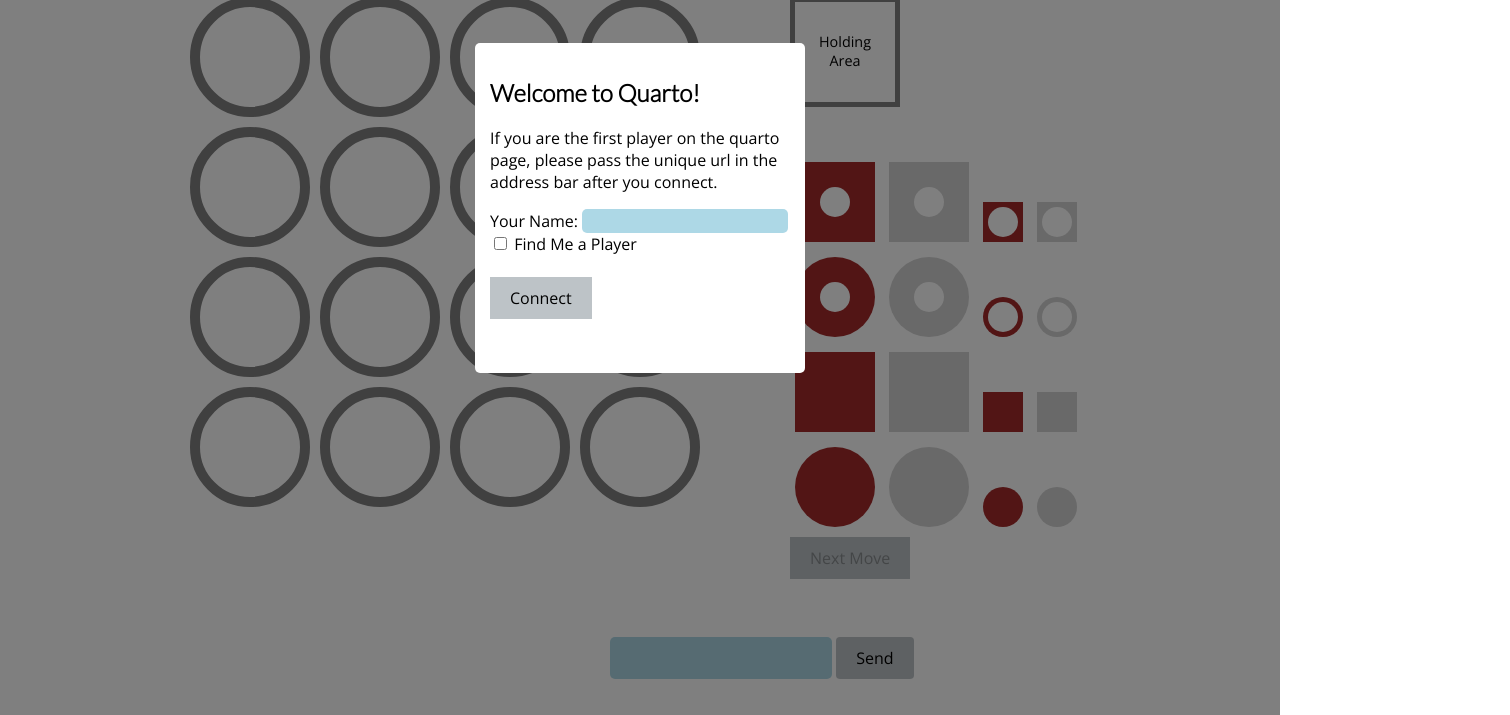
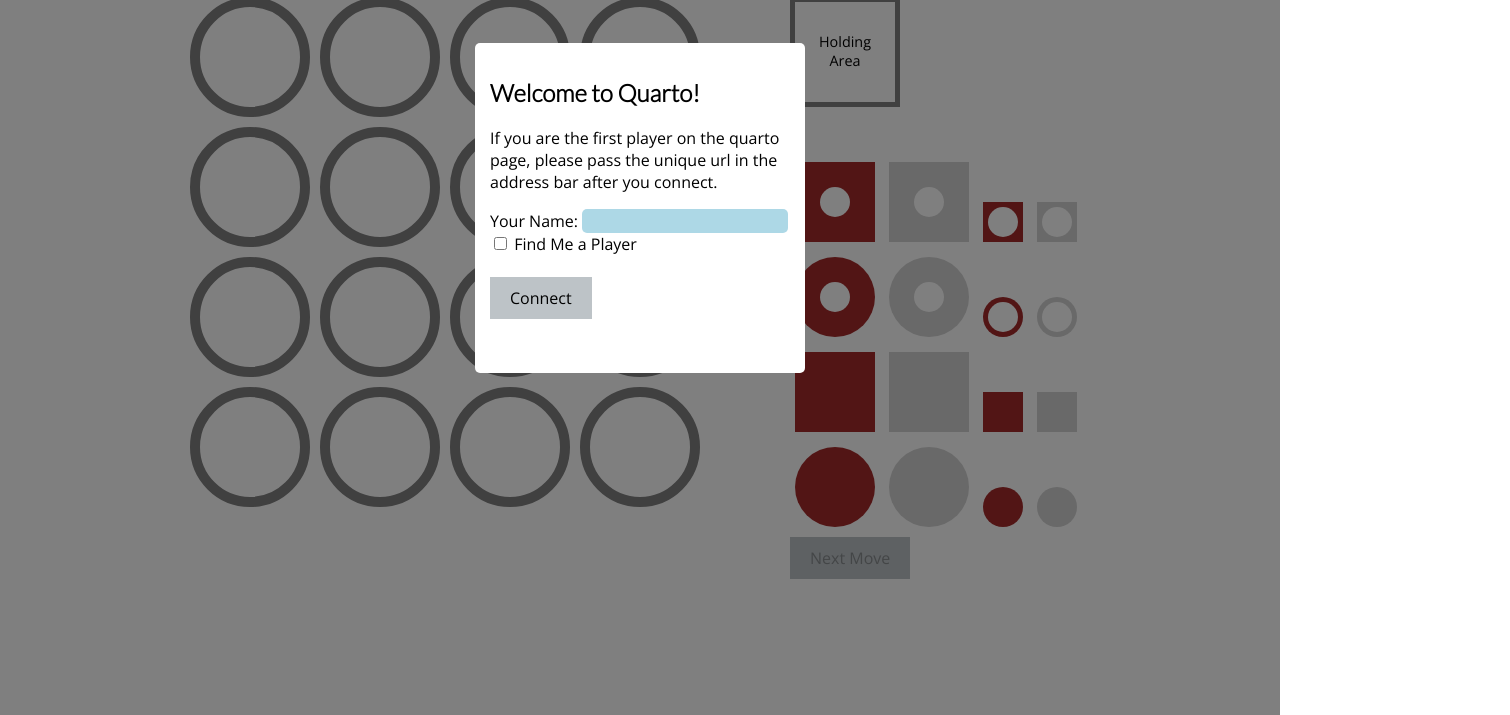
Before and after one commit to howlowck/quarto, a website: page index.html in a window 1280 px wide. Shown: the part 85-800 px from the top of the page, 1510 px wide, since content can reach past the window. Drawn offline with nearby package versions, Linux system fonts and the light colour scheme.

Commit message:
show message box on register

```diff
--- a/index.html
+++ b/index.html
@@ -76,7 +76,7 @@
         </div>
         <button class="readyMoveButton" disabled="true">Next Move</button>
         <div id="console"></div>
-        <div class="message-box">
+        <div class="message-box hidden">
             <form id="message-input">
                 <input type="text"/>
                 <button type="submit">Send</button>
--- a/public/js/app.js
+++ b/public/js/app.js
@@ -56,6 +56,8 @@ Socket.register('registered', function (data) {
         Game.inPlay = false;
         Message.title('Watching game');
     }
+
+    $('.message-box').removeClass('hidden');
 
     var name = $('#player-name').val();
     var attr = {socket: data.socket, name: name};
```
Also changed, not shown: public/js/build/app.js.
